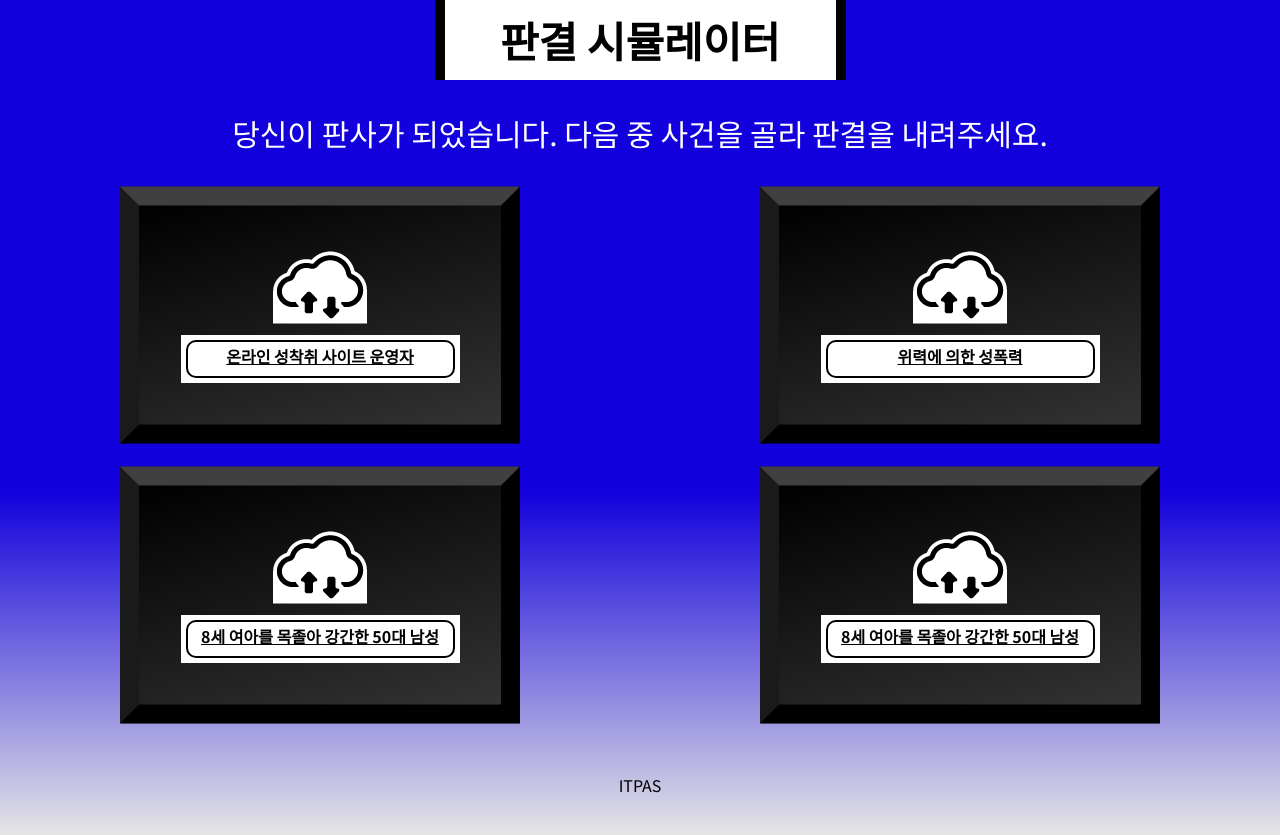
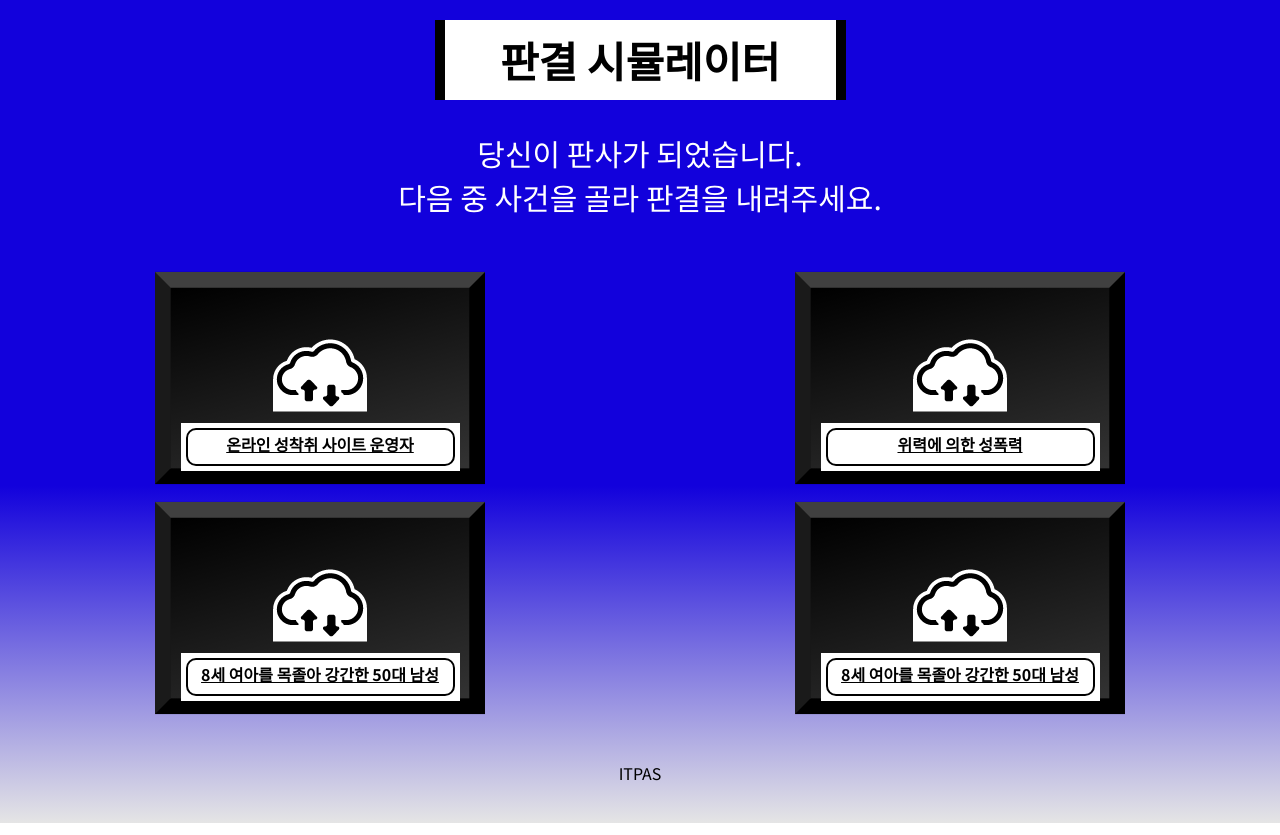
Before and after one commit to newshunter12/judgement-simulator, a Next.js app: page / in a window 1280 px wide. Built offline with nearby package versions, Linux system fonts and the light colour scheme.

Commit message:
design: size up the header margin-top

```diff
--- a/components/Description.tsx
+++ b/components/Description.tsx
@@ -18,7 +18,7 @@ export default function Description({
   const title = caseTitle;
 
   return (
-    <div className={styles.root}>
+    <div>
       <div className={styles.caseTitle}> {title}</div>
       <div>
         <ul className={styles.instructionList}>
--- a/pages/index.module.scss
+++ b/pages/index.module.scss
@@ -22,6 +22,7 @@
   border-right: 10px solid black;
   border-left: 10px solid black;
   margin: auto;
+  margin-top: 20px;
   background: white;
   font-size: 42px;
   font-weight: bold;
@@ -41,19 +42,19 @@
   width: 100%;
   align-items: center;
   justify-content: center;
-  margin-top: 20px;
+  margin-top: 44px;
   grid-template-columns: repeat(2, 1fr);
 }
 
 .caseBox {
   display: flex;
-  width: 400px;
-  height: 280px;
+  width: 330px;
+  height: 230px;
   flex-direction: column;
   padding-top: 75px;
   margin: auto;
   background-image: url("/imgs/case-box.svg");
-  background-size: 400px 280px;
+  background-size: 330px 230px;
   text-align: center;
 }
 
--- a/pages/index.tsx
+++ b/pages/index.tsx
@@ -15,7 +15,8 @@ export default function Home(): React.ReactElement {
         <div className={styles.header}>
           <div className={styles.projectTitle}>판결 시뮬레이터</div>
           <div className={styles.description}>
-            당신이 판사가 되었습니다. 다음 중 사건을 골라 판결을 내려주세요.
+            당신이 판사가 되었습니다. <br />
+            다음 중 사건을 골라 판결을 내려주세요.
           </div>
         </div>
 
```
Also changed, not shown: 1 other file (tests, documents, lock files or other folders).
